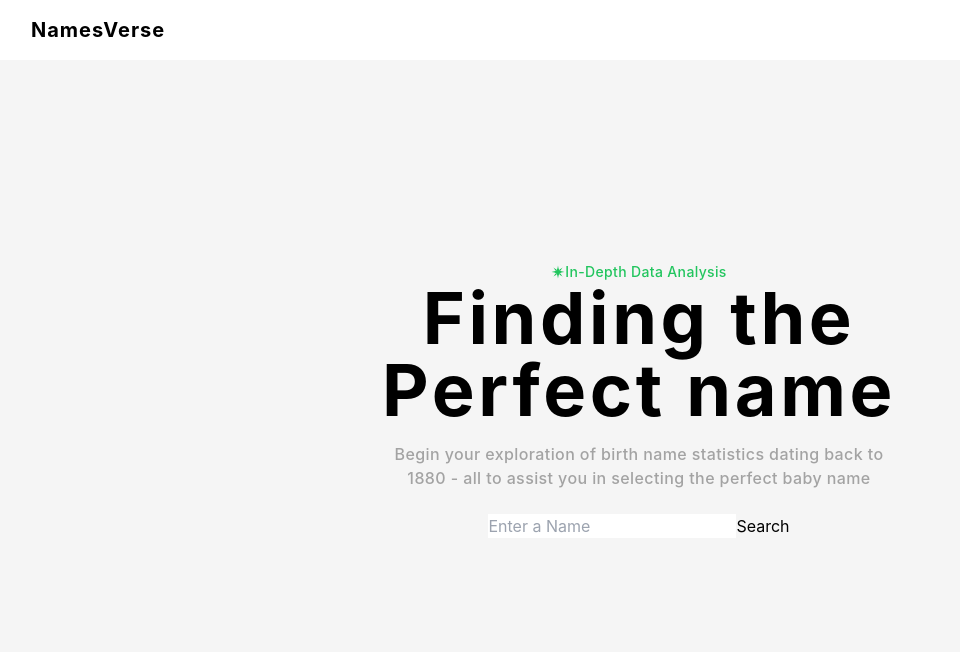
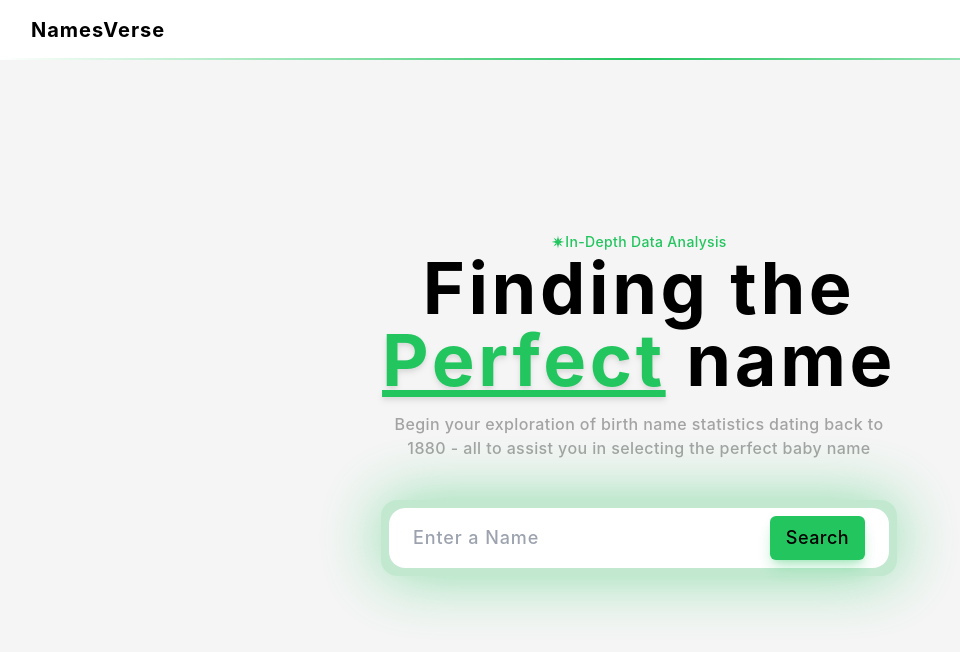
Before and after one commit to cerredz/Birth-Names-Info, a React (Create React App) app in the folder frontend/: page / in a window 1280 px wide. Shown: the top 652 px of the page, without its empty margins (1-961 px from the left). Built offline with nearby package versions, Linux system fonts and the light colour scheme.

Commit message:
Landing Page HTML

```diff
--- a/frontend/package.json
+++ b/frontend/package.json
@@ -3,14 +3,18 @@
   "version": "0.1.0",
   "private": true,
   "dependencies": {
+    "@tabler/icons-react": "^3.4.0",
     "@testing-library/jest-dom": "^5.17.0",
     "@testing-library/react": "^13.4.0",
     "@testing-library/user-event": "^13.5.0",
+    "clsx": "^2.1.1",
+    "framer-motion": "^11.2.4",
     "react": "^18.3.1",
     "react-dom": "^18.3.1",
     "react-icons": "^5.2.1",
     "react-router-dom": "^6.23.1",
     "react-scripts": "5.0.1",
+    "tailwind-merge": "^2.3.0",
     "tailwindcss": "^3.4.3",
     "web-vitals": "^2.1.4"
   },
--- /dev/null
+++ b/frontend/src/Aceternity/hover-border-gradient.tsx
@@ -0,0 +1,99 @@
+"use client";
+import React, { useState, useEffect, useRef } from "react";
+
+import { motion } from "framer-motion";
+import { cn } from "../utils.ts";
+
+type Direction = "TOP" | "LEFT" | "BOTTOM" | "RIGHT";
+
+export function HoverBorderGradient({
+  children,
+  containerClassName,
+  className,
+  as: Tag = "button",
+  duration = 1,
+  clockwise = true,
+  ...props
+}: React.PropsWithChildren<
+  {
+    as?: React.ElementType;
+    containerClassName?: string;
+    className?: string;
+    duration?: number;
+    clockwise?: boolean;
+  } & React.HTMLAttributes<HTMLElement>
+>) {
+  const [hovered, setHovered] = useState<boolean>(false);
+  const [direction, setDirection] = useState<Direction>("TOP");
+
+  const rotateDirection = (currentDirection: Direction): Direction => {
+    const directions: Direction[] = ["TOP", "LEFT", "BOTTOM", "RIGHT"];
+    const currentIndex = directions.indexOf(currentDirection);
+    const nextIndex = clockwise
+      ? (currentIndex - 1 + directions.length) % directions.length
+      : (currentIndex + 1) % directions.length;
+    return directions[nextIndex];
+  };
+
+  const movingMap: Record<Direction, string> = {
+    TOP: "radial-gradient(20.7% 50% at 50% 0%, hsl(0, 0%, 100%) 0%, rgba(255, 255, 255, 0) 100%)",
+    LEFT: "radial-gradient(16.6% 43.1% at 0% 50%, hsl(0, 0%, 100%) 0%, rgba(255, 255, 255, 0) 100%)",
+    BOTTOM:
+      "radial-gradient(20.7% 50% at 50% 100%, hsl(0, 0%, 100%) 0%, rgba(255, 255, 255, 0) 100%)",
+    RIGHT:
+      "radial-gradient(16.2% 41.199999999999996% at 100% 50%, hsl(0, 0%, 100%) 0%, rgba(255, 255, 255, 0) 100%)",
+  };
+
+  const highlight =
+    "radial-gradient(75% 181.15942028985506% at 50% 50%, #3275F8 0%, rgba(255, 255, 255, 0) 100%)";
+
+  useEffect(() => {
+    if (!hovered) {
+      const interval = setInterval(() => {
+        setDirection((prevState) => rotateDirection(prevState));
+      }, duration * 1000);
+      return () => clearInterval(interval);
+    }
+  }, [hovered]);
+  return (
+    <Tag
+      onMouseEnter={(event: React.MouseEvent<HTMLDivElement>) => {
+        setHovered(true);
+      }}
+      onMouseLeave={() => setHovered(false)}
+      className={cn(
+        "relative flex rounded-full border  content-center bg-black/20 hover:bg-black/10 transition duration-500 dark:bg-white/20 items-center flex-col flex-nowrap gap-10 h-min justify-center overflow-visible p-px decoration-clone w-fit",
+        containerClassName
+      )}
+      {...props}
+    >
+      <div
+        className={cn(
+          "w-auto text-white z-10 bg-black px-4 py-2 rounded-[inherit]",
+          className
+        )}
+      >
+        {children}
+      </div>
+      <motion.div
+        className={cn(
+          "flex-none inset-0 overflow-hidden absolute z-0 rounded-[inherit]"
+        )}
+        style={{
+          filter: "blur(2px)",
+          position: "absolute",
+          width: "100%",
+          height: "100%",
+        }}
+        initial={{ background: movingMap[direction] }}
+        animate={{
+          background: hovered
+            ? [movingMap[direction], highlight]
+            : movingMap[direction],
+        }}
+        transition={{ ease: "linear", duration: duration ?? 1 }}
+      />
+      <div className="bg-black absolute z-1 flex-none inset-[2px] rounded-[100px]" />
+    </Tag>
+  );
+}
--- a/frontend/src/components/Landing.jsx
+++ b/frontend/src/components/Landing.jsx
@@ -2,6 +2,8 @@ import React from "react";
 import Navbar from "./Navbar";
 import "../styles/landing.css";
 import { GiPolarStar } from "react-icons/gi";
+import { GoSearch } from "react-icons/go";
+import { motion } from "framer-motion";
 
 const Landing = () => {
   return (
@@ -14,20 +16,37 @@ const Landing = () => {
             <GiPolarStar />
             <p>In-Depth Data Analysis</p>
           </div>
-          <h1 className="text-4xl sm:text-7xl font-bold text-center tracking-wider max-w-xl">
-            Finding the <span>Perfect </span>name
+          <h1 className="text-4xl sm:text-7xl font-bold text-center tracking-wider max-w-xs sm:max-w-xl">
+            Finding the{" "}
+            <span className="text-green-500 drop-shadow-md underline">
+              Perfect
+            </span>{" "}
+            name
           </h1>
-          <p className="mt-4 text-center text-neutral-400 font-medium tracking-wide max-w-lg">
+          <p className="mt-4 text-center text-neutral-400 font-medium tracking-wide sm:max-w-lg text-sm sm:text-base px-[5%] sm:px-0">
             Begin your exploration of birth name statistics dating back to 1880
             - all to assist you in selecting the perfect baby name
           </p>
         </div>
         {/* INPUT CONTAINER */}
-        <div className="flex flex-col items-center justify-center">
-          <div className="flex flex-row items-center justify-center">
-            <input placeholder="Enter a Name"></input>
-            <button>Search</button>
-          </div>
+        <div className="flex flex-col items-center justify-center mt-6">
+          {/* ENTER NAME CONTAINER */}
+          <span className="enter-name-container rounded-2xl relative">
+            <div className="flex flex-row md:w-[500px] items-center justify-between bg-white py-2 px-6 rounded-2xl relative ">
+              <input
+                placeholder="Enter a Name"
+                className="z-10 bg-white enter-name text-lg tracking-wider font-medium"
+              ></input>
+
+              <motion.button
+                onTap={{ scale: 0.9 }}
+                onClick={() => console.log("Hello World")}
+                className="z-10 flex flex-row items-center justify-center gap-2 bg-green-500 py-2 text-lg px-4 rounded-md font-medium tracking-wide shadow-lg shadow-green-500/30 transition duration-500 hover:transition hover:duration-500 hover:bg-green-600"
+              >
+                Search
+              </motion.button>
+            </div>
+          </span>
         </div>
       </div>
     </div>
--- a/frontend/src/styles/landing.css
+++ b/frontend/src/styles/landing.css
@@ -4,3 +4,33 @@
   background-size: cover;
   background-position: center;
 }
+
+.underline {
+  position: relative;
+}
+
+.underline::before {
+  position: absolute;
+  content: "";
+  bottom: 0;
+  background: #22c55e;
+  width: 100%;
+}
+
+.enter-name:focus {
+  outline: none;
+}
+
+.enter-name-container {
+  box-shadow: inset 0 0 2px rgba(0, 0, 0, 0.3);
+}
+
+.enter-name-container::before {
+  position: absolute;
+  content: "";
+  inset: -8px;
+  background: #90dfad;
+  border-radius: inherit;
+  box-shadow: 0 0 4rem #22c55e;
+  opacity: 0.5;
+}
--- a/frontend/src/styles/navbar.css
+++ b/frontend/src/styles/navbar.css
@@ -1,3 +1,13 @@
 .nav-container {
   box-shadow: inset;
 }
+
+.nav-container::before {
+  position: absolute;
+  content: "";
+  bottom: 0;
+  left: 0;
+  right: 0;
+  background: linear-gradient(to right, transparent, #22c55e, transparent);
+  height: 2px;
+}
--- /dev/null
+++ b/frontend/src/utils.ts
@@ -0,0 +1,6 @@
+import { ClassValue, clsx } from "clsx";
+import { twMerge } from "tailwind-merge";
+
+export function cn(...inputs: ClassValue[]) {
+  return twMerge(clsx(inputs));
+}
```
Also changed, not shown: 1 other file (tests, documents, lock files or other folders).
